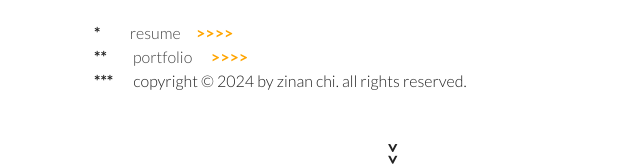
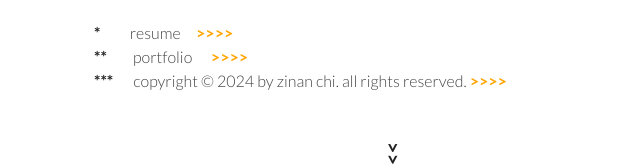
Before and after one commit to Frederica97/zc, a website: page zc.html in a window 1280 px wide. Shown: the part 552-718 px from the top of the page, 246-886 px from the left. Drawn offline with nearby package versions, Linux system fonts and the light colour scheme.

Commit message:
link to github

```diff
--- a/zc.html
+++ b/zc.html
@@ -115,15 +115,14 @@
               <span class="content-annotation"> portfolio &nbsp&nbsp&nbsp&nbsp <b  style="color:orange">>>>> </b></span>
             </a>
           </div>
-          <!-- <div class="dic-grid" style="padding: 0px"> -->
           <div
             class="dic-grid"
             style="padding: 0px; align-items: center; display: flex"
           >
             <div class="content-annotation no-margintop"><b>***</b></div>
-            <span class="content-annotation">
-              copyright © 2024 by zinan chi. all rights reserved.
-            </span>
+            <a href="https://github.com/Frederica97/zc" target="_blank">
+              <span class="content-annotation"> copyright © 2024 by zinan chi. all rights reserved. <b  style="color:orange">>>>> </b></span>
+            </a>
           </div>
         </div>
       </div>
```
Also changed, not shown: 2 other files.
